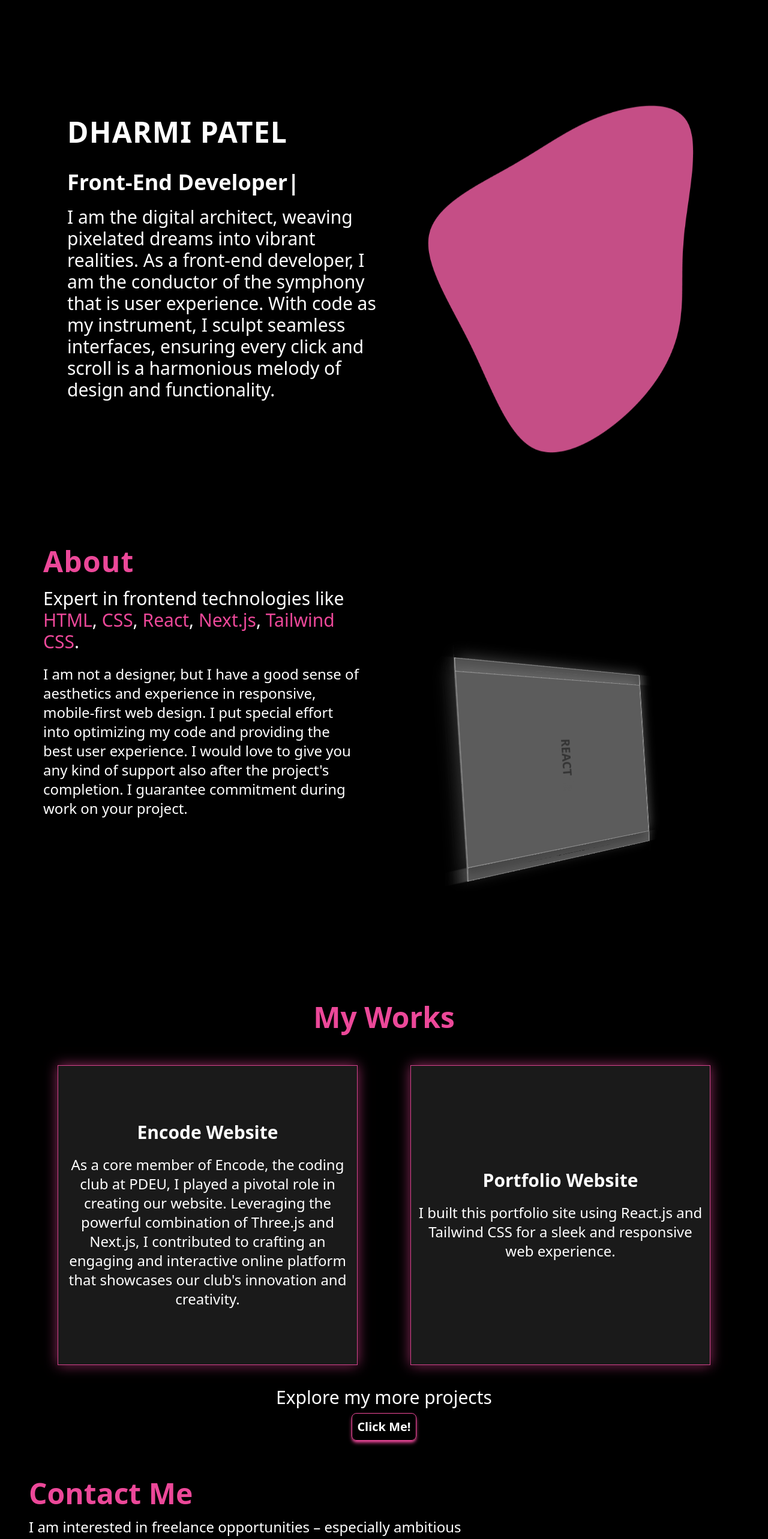
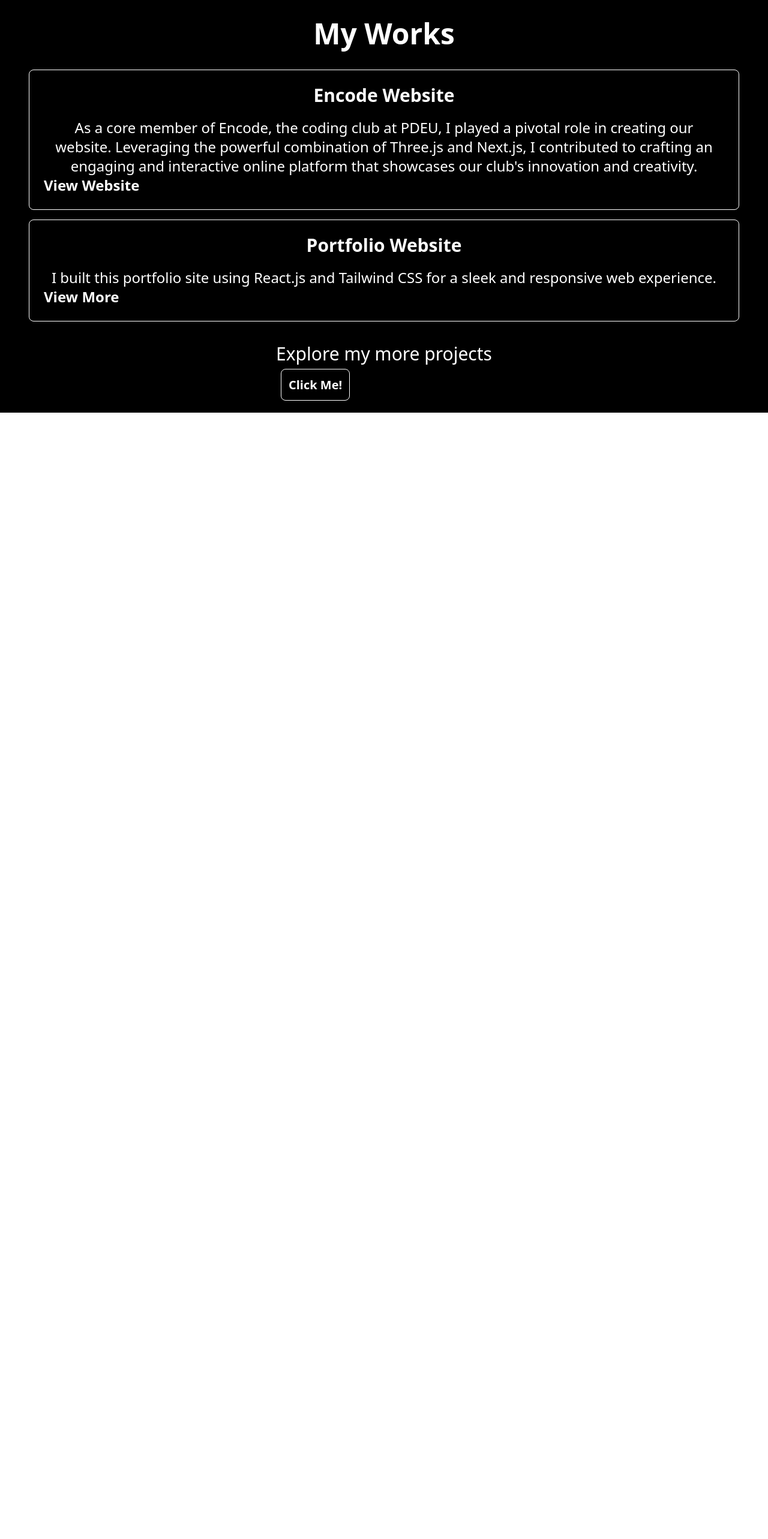
Before and after one commit to dharmi04/My-Site, a React (Vite) app: page /myworks in a window 1280 px wide. Shown: the top 2566 px of the page at 60% size. After the commit the page ends 800 px from the top, so only its background shows below. Built offline with nearby package versions, Linux system fonts and the light colour scheme.

Commit message:
Style changed

```diff
--- a/package.json
+++ b/package.json
@@ -7,12 +7,14 @@
     "dev": "vite",
     "build": "vite build",
     "lint": "eslint . --ext js,jsx --report-unused-disable-directives --max-warnings 0",
-    "preview": "vite preview"
+    "preview": "vite preview",
+    "host": "vite --host"
   },
   "dependencies": {
     "@emailjs/browser": "^3.11.0",
     "react": "^18.2.0",
     "react-dom": "^18.2.0",
+    "react-router-dom": "^6.19.0",
     "react-type-animation": "^3.2.0"
   },
   "devDependencies": {
--- a/src/App.jsx
+++ b/src/App.jsx
@@ -1,22 +1,33 @@
+import {
+  BrowserRouter as Router,
+  Route,
+  Routes,
+} from "react-router-dom"
+
 import Contact from './components/Contact'
 import Home from './components/Home'
+import Home1 from './components/Home1'
 import MyWorks from './components/MyWorks'
 import Skills from './components/Skills'
 
 function App() {
 
   return (
-    <>
-      <div className="bg-black">
-        <div className='p-8'>
+    <div className="bg-black">
+      <Router>
+      <Routes>
+        <Route path="/" element={<Home1 />} />
+          <Route path="/about" element={<Home />} />
+          <Route path="/myworks" element={<MyWorks />} />
+          <Route path="/skills" element={<Skills />} />
+          <Route path="/contact" element={<Contact />} />
 
-        <Home />
-        <Skills />
-        <MyWorks />
-        <Contact />
-        </div>
-      </div>
-    </>
+
+      </Routes>
+
+    </Router>
+
+    </div>
   )
 }
 
--- a/src/components/Contact.jsx
+++ b/src/components/Contact.jsx
@@ -36,9 +36,9 @@ const Contact = () => {
   };
 
   return (
-    <div>
-      <div className='md:w-2/3 w-full  mt-10 p-4'>
-        <h1 className='text-pink-500 font-bold md:text-5xl text-3xl'>Contact Me</h1>
+    <div className=''>
+      <div className='md:w-2/3 w-full p-4'>
+        <h1 className='text-white font-bold md:text-5xl text-3xl'>Contact Me</h1>
         <p className='text-white font-normal md:text-2xl text-xl justify-center mt-4'>
           I am interested in freelance opportunities – especially ambitious projects.
         </p>
--- a/src/components/GlassCube.css
+++ b/src/components/GlassCube.css
@@ -25,7 +25,7 @@
   font-size: 20px;
   font-weight: bold;
   text-transform: uppercase;
-  color: #333;
+  color: white;
   box-shadow: -5px -5px 20px rgba(255, 255, 255, 0.2), 5px 5px 20px rgba(0, 0, 0, 0.5);
 }
 
@@ -67,16 +67,43 @@
 }
 
 /* Media query for screens with a maximum width of 768px */
+/* Media query for screens with a maximum width of 768px */
 @media screen and (max-width: 768px) {
   .glass-cube {
-    width: 180px; /* Adjust the width for smaller screens */
-    height: 180px; /* Adjust the height for smaller screens */
-    margin: 0 auto; /* Center the cube horizontally */
+    width: 180px;
+    height: 180px;
+    margin: 0 auto;
+    perspective: 500px; /* Adjust perspective for smaller screens */
   }
 
   .side {
-    width: 180px; /* Adjust the width for smaller screens */
-    height: 180px; /* Adjust the height for smaller screens */
-    font-size: 18px; /* Adjust font size for smaller screens */
+    width: 150px;
+    height: 150px;
+    font-size: 18px;
+  }
+
+  /* Adjust the transform values for each side */
+  .front {
+    transform: translateZ(75px);
+  }
+
+  .back {
+    transform: rotateY(180deg) translateZ(75px);
+  }
+
+  .top {
+    transform: rotateX(90deg) translateZ(75px);
+  }
+
+  .bottom {
+    transform: rotateX(-90deg) translateZ(75px);
+  }
+
+  .left {
+    transform: rotateY(-90deg) translateZ(75px);
+  }
+
+  .right {
+    transform: rotateY(90deg) translateZ(75px);
   }
 }
--- a/src/components/GlassCube.jsx
+++ b/src/components/GlassCube.jsx
@@ -4,7 +4,7 @@ import './GlassCube.css'; // We will create this CSS file
 
 const GlassCube = () => {
   return (
-    <div className="glass-cube">
+    <div className="glass-cube text-white">
 
       <div className="side front">HTML</div>
       <div className="side back">CSS</div>
--- /dev/null
+++ b/src/components/Home1.jsx
@@ -0,0 +1,21 @@
+import React from 'react';
+import { Link } from 'react-router-dom';
+import bgimage from '../assets/backimg.jpg';
+
+const Home1 = () => {
+  return (
+    <div className="bg-cover bg-center" style={{ backgroundImage: `url(${bgimage})` }}>
+      <div className='h-screen flex items-center justify-center flex-col'>
+        <h1 className='text-white font-extrabold text-center text-6xl'>DHARMI PATEL</h1>
+        <p className='text-white'>
+          <Link to="/about" className="mx-2">About</Link> ||
+          <Link to="/skills" className="mx-2">Skills</Link> ||
+          <Link to="/myworks" className="mx-2">My Works</Link> ||
+          <Link to="/contact" className="mx-2">Contact</Link>
+        </p>
+      </div>
+    </div>
+  );
+}
+
+export default Home1;
--- a/src/components/MyWorks.css
+++ b/src/components/MyWorks.css
@@ -11,17 +11,17 @@
   perspective: 1000px;
   position: relative;
   cursor: pointer;
-  border: 1px solid #D5438D; /* Pink border color */
+  border: 1px solid #ffff; /* Pink border color */
   transition: border-color 0.3s ease;
   background: rgba(255, 255, 255, 0.1);
   box-shadow: 0 4px 8px rgba(0, 0, 0, 0.2),
-              0 0 20px rgba(213, 67, 141, 0.7); /* Pink shadow effect */
+              0 0 20px #ffff(213, 67, 141, 0.7); /* Pink shadow effect */
 }
 
 .glass-card:hover {
   border-color: #333; /* Change border color on hover to a darker color if desired */
   box-shadow: 0 4px 8px rgba(0, 0, 0, 0.2),
-              0 0 20px rgba(213, 67, 141, 0.9); /* Darker pink shadow effect on hover */
+              0 0 20px #ffff(213, 67, 141, 0.9); /* Darker pink shadow effect on hover */
 }
 
 .glass-card .card-front,
--- a/src/components/MyWorks.jsx
+++ b/src/components/MyWorks.jsx
@@ -1,62 +1,45 @@
-import React, { useState } from 'react';
-import './MyWorks.css';
-import encode from '../assets/encode.png';
+import React from 'react';
 
 const MyWorks = () => {
-  const [isCardFlipped1, setCardFlipped1] = useState(false);
-  const [isCardFlipped2, setCardFlipped2] = useState(false);
-
-  const handleCardClick1 = () => {
-    setCardFlipped1(!isCardFlipped1);
-  };
-
-  const handleCardClick2 = () => {
-    setCardFlipped2(!isCardFlipped2);
-  };
-
   return (
-    <div>
+    <div className="flex flex-col items-center justify-center bg-black text-white p-8">
       <div>
-        <h1 className='text-pink-500 font-bold md:text-5xl text-3xl text-center justify-center mt-10 md:mt-0'>My Works</h1>
+        <h1 className='font-bold text-5xl md:text-5xl text-center mt-0 mb-5'>My Works</h1>
       </div>
-      <div className="my-works-container mt-5 md:flex md:flex-row md:justify-center">
-        <div
-          className={`glass-card m-4 md:m-2 lg:m-4 ${isCardFlipped1 ? 'flipped' : ''}`}
-          onClick={handleCardClick1}
-        >
+      <div className="my-works-container mb-5">
+        {/* Project 1 */}
+        <div className="glass-card m-4 p-6 border border-white rounded-lg">
           <div className="card-front">
-            <p className='text-white font-bold text-center top-0 text-2xl md:text-3xl'>Encode Website</p>
-            <p className='text-white font-light text-center text-xl md:text-2xl mt-4 md:mt-5 pl-2 pr-2'>
+            <p className='font-bold text-center text-2xl md:text-3xl'>Encode Website</p>
+            <p className='font-light text-center text-xl md:text-2xl mt-4 md:mt-5 pl-2 pr-2'>
               As a core member of Encode, the coding club at PDEU, I played a pivotal role in creating our website. Leveraging the powerful combination of Three.js and Next.js, I contributed to crafting an engaging and interactive online platform that showcases our club's innovation and creativity.
             </p>
           </div>
           <div className="card-back">
-            <a href="https://encode.osailpdeu.in/" className='text-white font-bold text-xl md:text-2xl'>View Website</a>
+            <a href="https://encode.osailpdeu.in/" className='font-bold text-xl md:text-2xl'>View Website</a>
           </div>
         </div>
-        <div
-          className={`glass-card m-4 md:m-2 lg:m-4 ${isCardFlipped2 ? 'flipped' : ''}`}
-          onClick={handleCardClick2}
-        >
+
+        {/* Project 2 */}
+        <div className="glass-card m-4 p-6 border border-white rounded-lg">
           <div className="card-front">
-            <p className='text-white font-bold text-center top-0 text-2xl md:text-3xl'>Portfolio Website</p>
-            <p className='text-white font-light text-center text-xl md:text-2xl mt-4 md:mt-5 pl-2 pr-2'>
-            I built this portfolio site using React.js and Tailwind CSS for a sleek and responsive web experience.
+            <p className='font-bold text-center text-2xl md:text-3xl'>Portfolio Website</p>
+            <p className='font-light text-center text-xl md:text-2xl mt-4 md:mt-5 pl-2 pr-2'>
+              I built this portfolio site using React.js and Tailwind CSS for a sleek and responsive web experience.
             </p>
           </div>
           <div className="card-back">
-            <a href="link2" className='text-white font-bold text-xl md:text-2xl'>View More</a>
+            <a href="link2" className='font-bold text-xl md:text-2xl'>View More</a>
           </div>
         </div>
       </div>
-      <div className='flex flex-col items-center justify-center'>
-  <p className='text-white font-normal text-2xl md:text-3xl'>Explore my more projects</p>
-  <a href="https://github.com/dharmi04" target="_blank" rel="noopener noreferrer" className="text-white font-bold text-xl p-2 m-2 rounded-lg shadow-md shadow-pink-500 border border-pink-500 hover:border-pink-600 hover:shadow-lg transition duration-300 ease-in-out">
-    Click Me!
-  </a>
-</div>
 
-
+      <div>
+        <p className='font-normal text-2xl md:text-3xl mb-5'>Explore my more projects</p>
+        <a href="https://github.com/dharmi04" target="_blank" rel="noopener noreferrer" className="font-bold text-xl p-3 m-2 rounded-lg border border-white hover:border-white hover:shadow-lg transition duration-300 ease-in-out">
+          Click Me!
+        </a>
+      </div>
     </div>
   );
 };
--- a/src/components/Skills.jsx
+++ b/src/components/Skills.jsx
@@ -4,18 +4,18 @@ import './Skills.css'
 
 const Skills = () => {
   return (
-    <div className="flex flex-col md:flex-row h-screen mt-10 relative skills-container">
+    <div className="flex flex-col md:flex-row h-screen  relative skills-container">
       {/* left */}
       <div className="w-full md:w-2/4 p-4 md:p-10">
         <div className="flex flex-col justify-between">
-          <h1 className="text-pink-500 font-bold md:text-5xl text-3xl  tracking-wide">About</h1>
+          <h1 className="text-white font-bold md:text-5xl text-3xl  tracking-wide">Skills</h1>
           <p className='text-white text-2xl md:text-3xl mt-5 leading-20'>
             Expert in frontend technologies like{' '}
-            <span className='text-pink-500'>HTML</span>,{' '}
-            <span className='text-pink-500'>CSS</span>,{' '}
-            <span className='text-pink-500'>React</span>,{' '}
-            <span className='text-pink-500'>Next.js</span>,{' '}
-            <span className='text-pink-500'>Tailwind CSS</span>.
+            <span className='text-white font-bold'>HTML</span>,{' '}
+            <span className='text-white'>CSS</span>,{' '}
+            <span className='text-white'>React</span>,{' '}
+            <span className='text-white'>Next.js</span>,{' '}
+            <span className='text-white'>Tailwind CSS</span>.
           </p>
           <p className='text-white text-xl md:text-2xl mt-5 leading-20'>
             I am not a designer, but I have a good sense of aesthetics and experience in responsive, mobile-first web design. I put special effort into optimizing my code and providing the best user experience. I would love to give you any kind of support also after the project's completion. I guarantee commitment during work on your project.
```
Also changed, not shown: src/assets/backimg.jpg (added), 1 other file (tests, documents, lock files or other folders).
